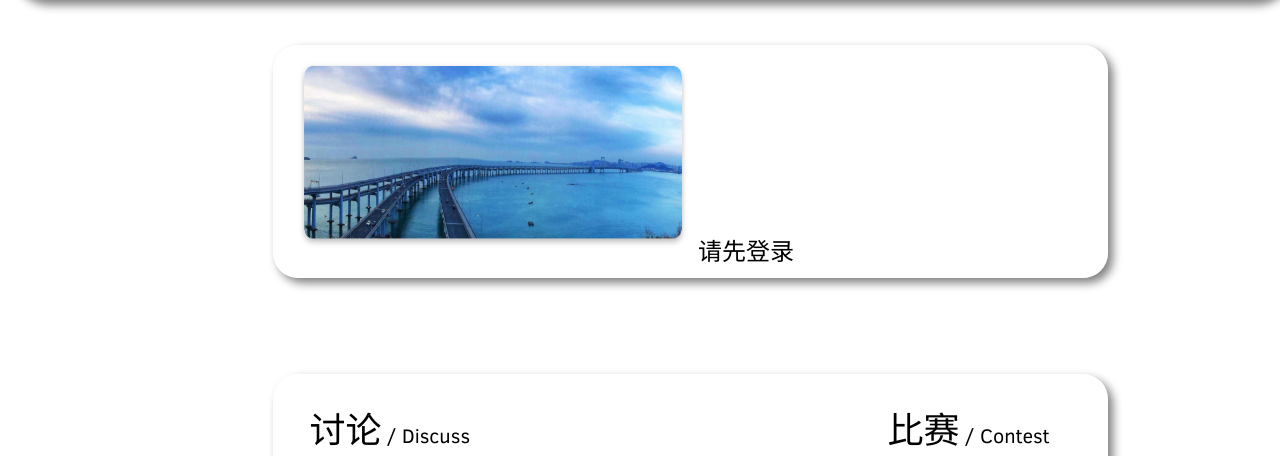
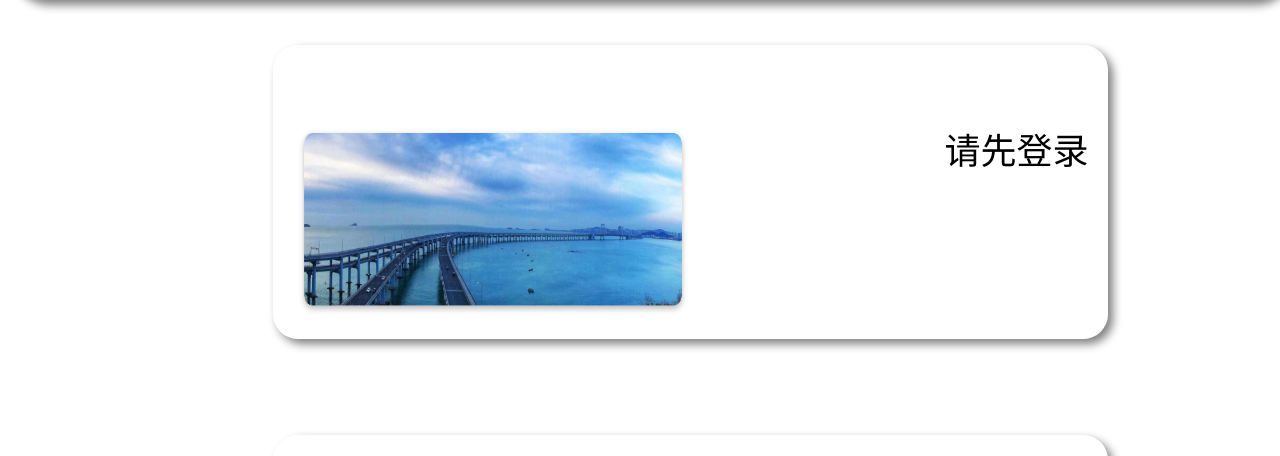
Before and after one commit to OIerCity/SegonOJ-Website, a Flask app: template templates/main/main.html in a window 1280 px wide. Shown: the part 80-536 px from the top of the page. Run offline with Flask 2, Linux system fonts and the light colour scheme; the template is opened without the code that fills it, so the values that code supplies are empty; some libraries are stand-ins or nearby versions.

Commit message:
轮播图

```diff
--- a/static/general/css/theme-SegonOJ-v1.0.0.css
+++ b/static/general/css/theme-SegonOJ-v1.0.0.css
@@ -246,6 +246,25 @@ ol, ul, li {
     margin-right: auto;
 }
 
+.viewport {
+    overflow: hidden;
+    transition: all 1s ease;
+    position: relative;
+    width: 400px;
+}
+
+.slider{
+    width: 1800%;
+    margin: 0;
+    padding: 0;
+    list-style: none;
+}
+
+.slider img{
+    width: 400px;
+    height: 200px;
+}
+
 /* 登录/注册 */
 .sh {
     font-size: 18px;
--- a/templates/main/main.html
+++ b/templates/main/main.html
@@ -38,6 +38,36 @@
             throwOnError: false
         });
     });
+    var now = 1, per_width = 400, tot = 3, intervalid;
+    function StartSlide() {
+        intervalid = setInterval(SlideNext, 5000);
+    }
+    function StopSlide() {
+        clearInterval(intervalid);
+    }
+    function SlideNext() {
+        if (now == tot) {
+            SlideTo(1)
+            now = 1;
+            return;
+
+        }
+        now++;
+        SlideTo(now);
+    }
+    function SlidePrev() {
+        if (now == 1) {
+            SlideTo(tot)
+            now = tot;
+            return;
+        }
+        now--;
+        SlideTo(now);
+    }
+    function SlideTo(id) {
+        document.getElementById('slider').style.transform = "translate3d(-" + id * per_width + "px,0px,0px)";
+    }
+    window.onload = StartSlide;
 </script>
 
 <body>
@@ -107,8 +137,13 @@
                 <div class="index-content">
                     <br>
                     <div class="mod" style="height:auto;">
-                        <a><img src="/static/general/img/ad.png" style="border-radius:15px;" width="400px"
-                                height="200px"></a>
+                        <ul>
+                            <li width="400" height="200">
+                                <a>
+                                    <img>
+                                </a>
+                            </li>
+                        </ul>
 
                         {% if t_is_login %}
 
@@ -162,10 +197,28 @@
                         </div>
                     </div>
                     {% else %}
-                    <span style="text-align: center;font-size: 24px;vertical-align: middle;">请先登录</span>
+                    <div style="display: inline-block; float: right;text-align: center;font-size: 36px;">
+                        请先登录
+                    </div>
                     {% endif %}
 
-
+                    <div class="viewport" onmouseover="StopSlide()" onmouseout="StartSlide()">
+                        <ul class="slider" style="transform: translate3d(-400px,0px,0px);transition-duration: .6s;"
+                            id="slider">
+                            <li style="float: left;">
+                                <img src="/static/general/img/ad.png">
+                            </li>
+                            <li style="float: left;">
+                                <img src="/static/general/img/ad.png">
+                            </li>
+                            <li style="float: left;">
+                                <img src="/static/general/img/ad.png">
+                            </li>
+                            <li style="float: left;">
+                                <img src="/static/general/img/ad.png">
+                            </li>
+                        </ul>
+                    </div>
 
 
                 </div>
```
